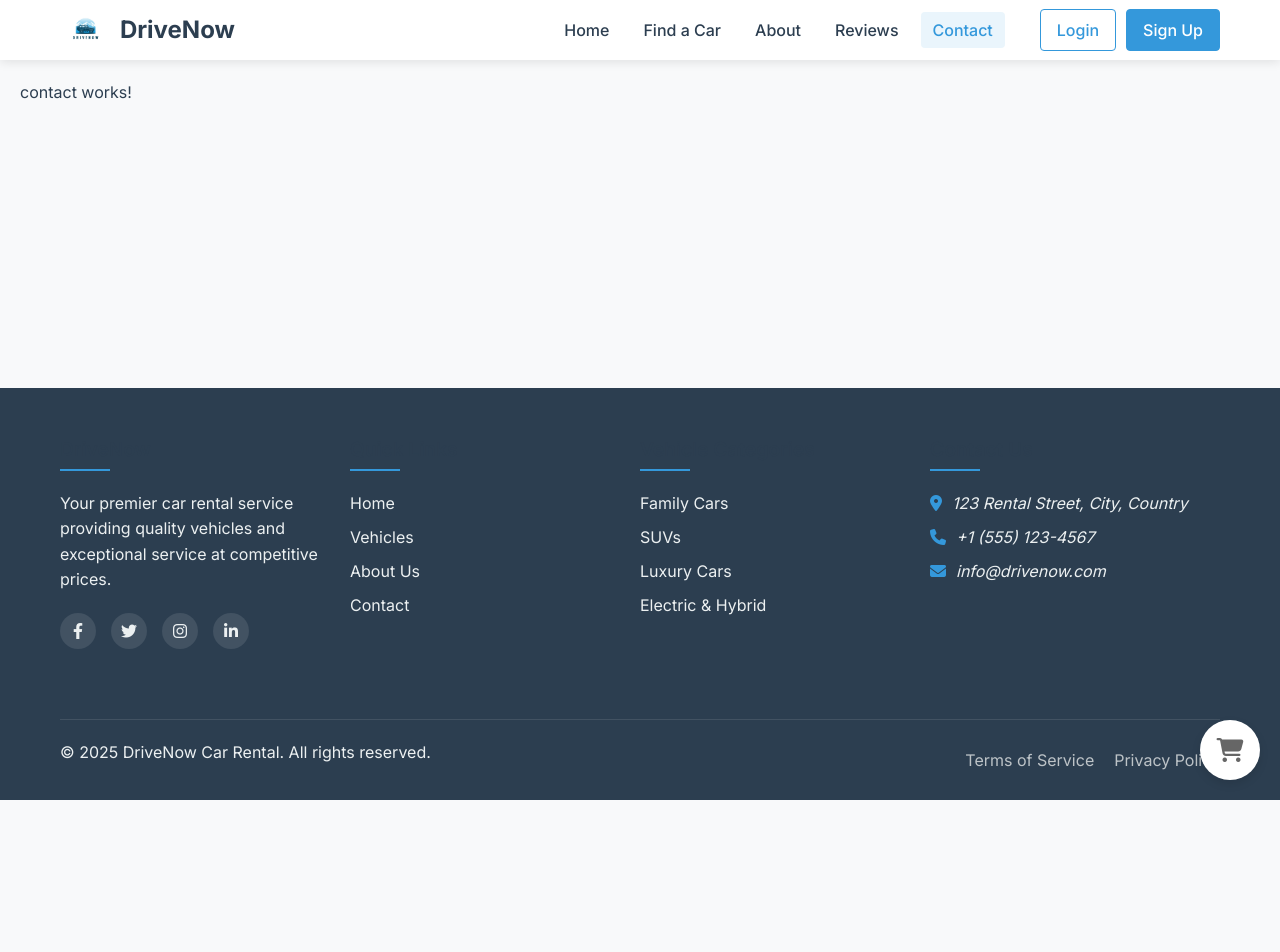
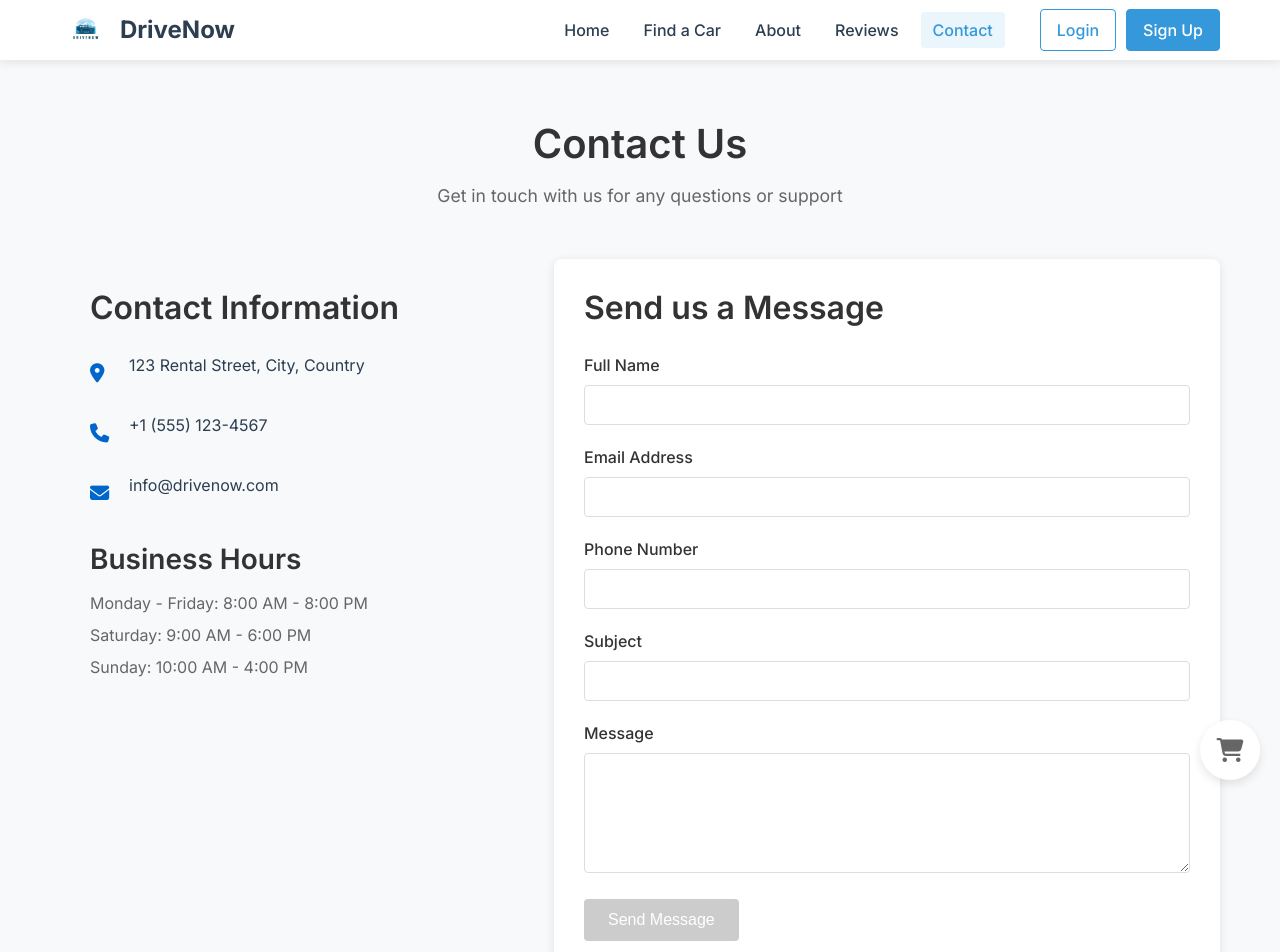
Before and after one commit to maj157/DriveNow, an Angular app in the folder frontend/: page /contact in a window 1280 px wide. Shown: the top 952 px of the page. Before the commit the page ends 800 px from the top, so only its background shows below. Built offline with nearby package versions, Linux system fonts and the light colour scheme.

Commit message:
Implement contact page with form and business information section

```diff
--- a/frontend/src/app/pages/contact/contact.component.css
+++ b/frontend/src/app/pages/contact/contact.component.css
@@ -0,0 +1,137 @@
+.contact-container {
+  max-width: 1200px;
+  margin: 0 auto;
+  padding: 40px 20px;
+}
+
+.contact-header {
+  text-align: center;
+  margin-bottom: 50px;
+}
+
+.contact-header h1 {
+  font-size: 2.5rem;
+  color: #333;
+  margin-bottom: 15px;
+}
+
+.contact-header p {
+  color: #666;
+  font-size: 1.1rem;
+}
+
+.contact-content {
+  display: grid;
+  grid-template-columns: 1fr 1.5fr;
+  gap: 50px;
+}
+
+.contact-info {
+  background-color: #f8f9fa;
+  padding: 30px;
+  border-radius: 8px;
+}
+
+.contact-info h2 {
+  color: #333;
+  margin-bottom: 25px;
+}
+
+.info-item {
+  display: flex;
+  align-items: center;
+  margin-bottom: 20px;
+}
+
+.info-item i {
+  font-size: 1.2rem;
+  color: #0066cc;
+  margin-right: 15px;
+  width: 24px;
+}
+
+.business-hours {
+  margin-top: 30px;
+}
+
+.business-hours h3 {
+  color: #333;
+  margin-bottom: 15px;
+}
+
+.business-hours p {
+  margin-bottom: 8px;
+  color: #666;
+}
+
+.contact-form {
+  background-color: white;
+  padding: 30px;
+  border-radius: 8px;
+  box-shadow: 0 2px 10px rgba(0, 0, 0, 0.1);
+}
+
+.contact-form h2 {
+  color: #333;
+  margin-bottom: 25px;
+}
+
+.form-group {
+  margin-bottom: 20px;
+}
+
+.form-group label {
+  display: block;
+  margin-bottom: 8px;
+  color: #333;
+  font-weight: 500;
+}
+
+.form-group input,
+.form-group textarea {
+  width: 100%;
+  padding: 10px;
+  border: 1px solid #ddd;
+  border-radius: 4px;
+  font-size: 1rem;
+}
+
+.form-group textarea {
+  resize: vertical;
+  min-height: 120px;
+}
+
+button[type="submit"] {
+  background-color: #0066cc;
+  color: white;
+  padding: 12px 24px;
+  border: none;
+  border-radius: 4px;
+  font-size: 1rem;
+  cursor: pointer;
+  transition: background-color 0.3s;
+}
+
+button[type="submit"]:hover {
+  background-color: #0052a3;
+}
+
+button[type="submit"]:disabled {
+  background-color: #ccc;
+  cursor: not-allowed;
+}
+
+/* Responsive Design */
+@media (max-width: 768px) {
+  .contact-content {
+    grid-template-columns: 1fr;
+  }
+
+  .contact-container {
+    padding: 20px;
+  }
+
+  .contact-header h1 {
+    font-size: 2rem;
+  }
+}
--- a/frontend/src/app/pages/contact/contact.component.html
+++ b/frontend/src/app/pages/contact/contact.component.html
@@ -1 +1,86 @@
-<p>contact works!</p>
+<div class="contact-container">
+  <div class="contact-header">
+    <h1>Contact Us</h1>
+    <p>Get in touch with us for any questions or support</p>
+  </div>
+
+  <div class="contact-content">
+    <div class="contact-info">
+      <h2>Contact Information</h2>
+      <div class="info-item">
+        <i class="fas fa-map-marker-alt"></i>
+        <p>123 Rental Street, City, Country</p>
+      </div>
+      <div class="info-item">
+        <i class="fas fa-phone"></i>
+        <p>+1 (555) 123-4567</p>
+      </div>
+      <div class="info-item">
+        <i class="fas fa-envelope"></i>
+        <p>info&#64;drivenow.com</p>
+      </div>
+      <div class="business-hours">
+        <h3>Business Hours</h3>
+        <p>Monday - Friday: 8:00 AM - 8:00 PM</p>
+        <p>Saturday: 9:00 AM - 6:00 PM</p>
+        <p>Sunday: 10:00 AM - 4:00 PM</p>
+      </div>
+    </div>
+
+    <div class="contact-form">
+      <h2>Send us a Message</h2>
+      <form (ngSubmit)="onSubmit()" #contactForm="ngForm">
+        <div class="form-group">
+          <label for="name">Full Name</label>
+          <input
+            type="text"
+            id="name"
+            name="name"
+            [(ngModel)]="contactData.name"
+            required>
+        </div>
+
+        <div class="form-group">
+          <label for="email">Email Address</label>
+          <input
+            type="email"
+            id="email"
+            name="email"
+            [(ngModel)]="contactData.email"
+            required>
+        </div>
+
+        <div class="form-group">
+          <label for="phone">Phone Number</label>
+          <input
+            type="tel"
+            id="phone"
+            name="phone"
+            [(ngModel)]="contactData.phone">
+        </div>
+
+        <div class="form-group">
+          <label for="subject">Subject</label>
+          <input
+            type="text"
+            id="subject"
+            name="subject"
+            [(ngModel)]="contactData.subject"
+            required>
+        </div>
+
+        <div class="form-group">
+          <label for="message">Message</label>
+          <textarea
+            id="message"
+            name="message"
+            [(ngModel)]="contactData.message"
+            rows="5"
+            required></textarea>
+        </div>
+
+        <button type="submit" [disabled]="!contactForm.form.valid">Send Message</button>
+      </form>
+    </div>
+  </div>
+</div>
--- a/frontend/src/app/pages/contact/contact.component.ts
+++ b/frontend/src/app/pages/contact/contact.component.ts
@@ -1,11 +1,41 @@
 import { Component } from '@angular/core';
+import { NgForm, FormsModule } from '@angular/forms';
+import { CommonModule } from '@angular/common';
+
+interface ContactData {
+  name: string;
+  email: string;
+  phone: string;
+  subject: string;
+  message: string;
+}
 
 @Component({
   selector: 'app-contact',
-  imports: [],
   templateUrl: './contact.component.html',
-  styleUrl: './contact.component.css'
+  styleUrls: ['./contact.component.css'],
+  standalone: true,
+  imports: [CommonModule, FormsModule]
 })
 export class ContactComponent {
+  contactData: ContactData = {
+    name: '',
+    email: '',
+    phone: '',
+    subject: '',
+    message: ''
+  };
 
+  onSubmit() {
+    // TODO: Implement actual form submission logic
+    console.log('Form submitted:', this.contactData);
+    // Reset form after submission
+    this.contactData = {
+      name: '',
+      email: '',
+      phone: '',
+      subject: '',
+      message: ''
+    };
+  }
 }
```
